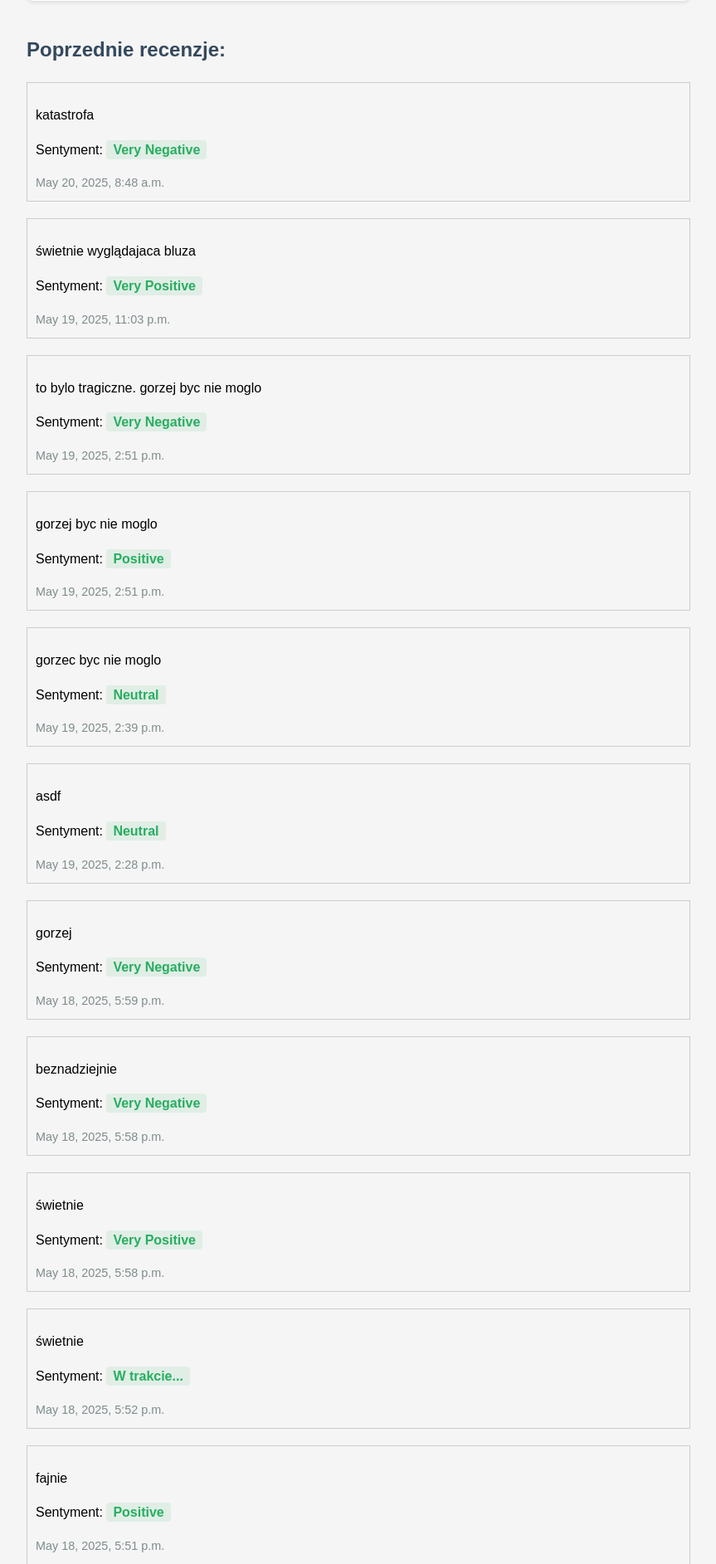
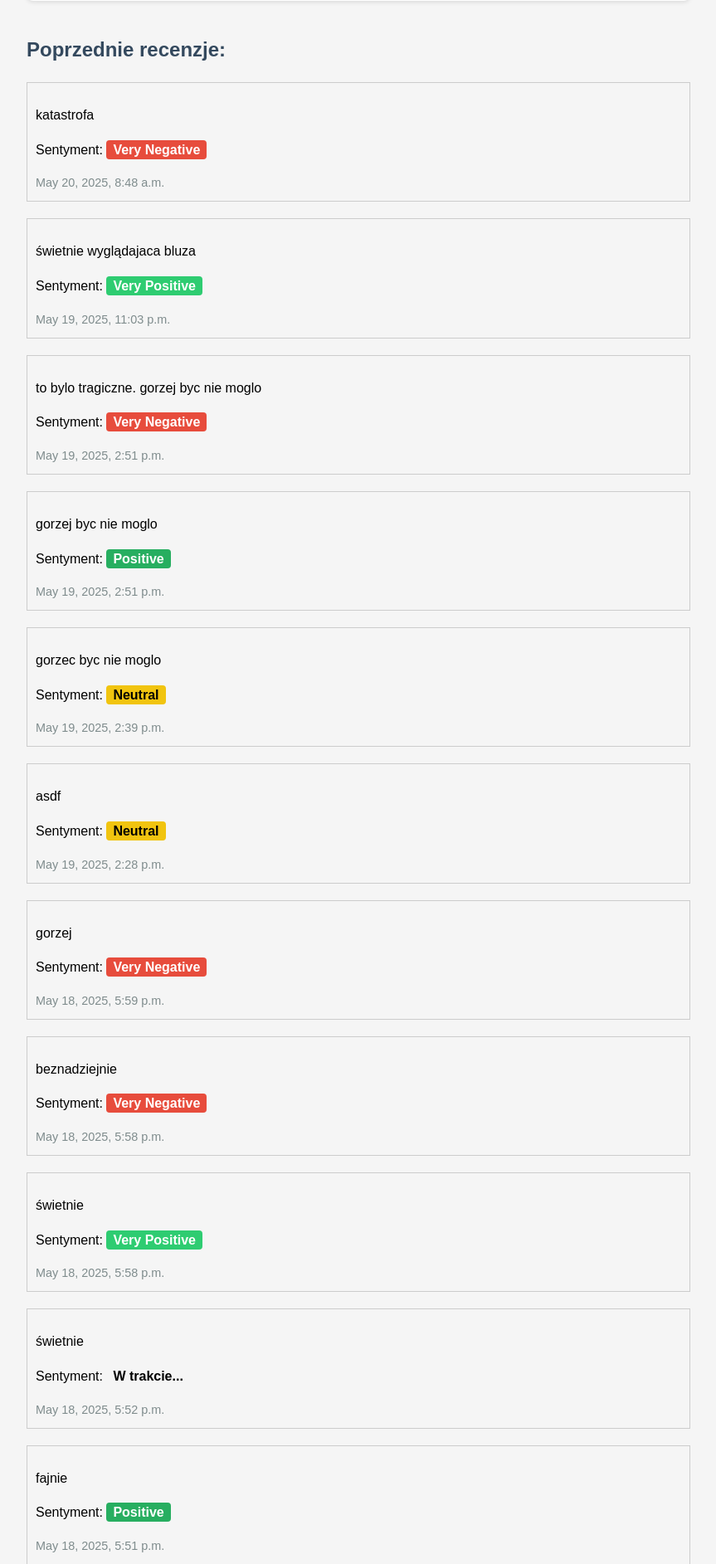
Before and after one commit to DamSte09/review_project, a Django app: page / in a window 1280 px wide. Shown: the part 433-2318 px from the top of the page at 83% size, without its empty margins (208-1071 px from the left). Run offline with Django 5.2, Linux system fonts and the light colour scheme; data comes from the database, SQL or seed files in the repository; both versions use the stored data as it was after the commit; parts of the project's set-up code (start-up, migrations or seed data) failed here and were passed over.

Commit message:
added style for each result

```diff
--- a/reviews/templates/reviews/reviews_list.html
+++ b/reviews/templates/reviews/reviews_list.html
@@ -90,11 +90,34 @@
     }
 
     .sentiment {
-        color: #27ae60;
     font-weight: bold;
     padding: 3px 8px;
     border-radius: 4px;
-        background-color: rgba(39, 174, 96, 0.1);
+}
+
+.sentiment-very-positive {
+    background-color: #2ecc71;
+    color: white;
+}
+
+.sentiment-very-negative {
+    background-color: #e74c3c;
+    color: white;
+}
+
+.sentiment-positive {
+    background-color: #27ae60;
+    color: white;
+}
+
+.sentiment-negative {
+    background-color: #c0392b;
+    color: white;
+}
+
+.sentiment-neutral {
+    background-color: #f1c40f;
+    color: black;
 }
 
     small {
@@ -133,7 +156,7 @@
         <p>{{ review.text }}</p>
         <p>
             Sentyment:
-            <span class="sentiment" data-review-id="{{ review.id }}">
+            <span class="sentiment sentiment-{{ review.sentiment|slugify }}" data-review-id="{{ review.id }}">
     {% if review.sentiment %}
         {{ review.sentiment }}
     {% else %}
```
Also changed, not shown: db.sqlite3. Lines whose indentation alone changed are shown as unchanged.
